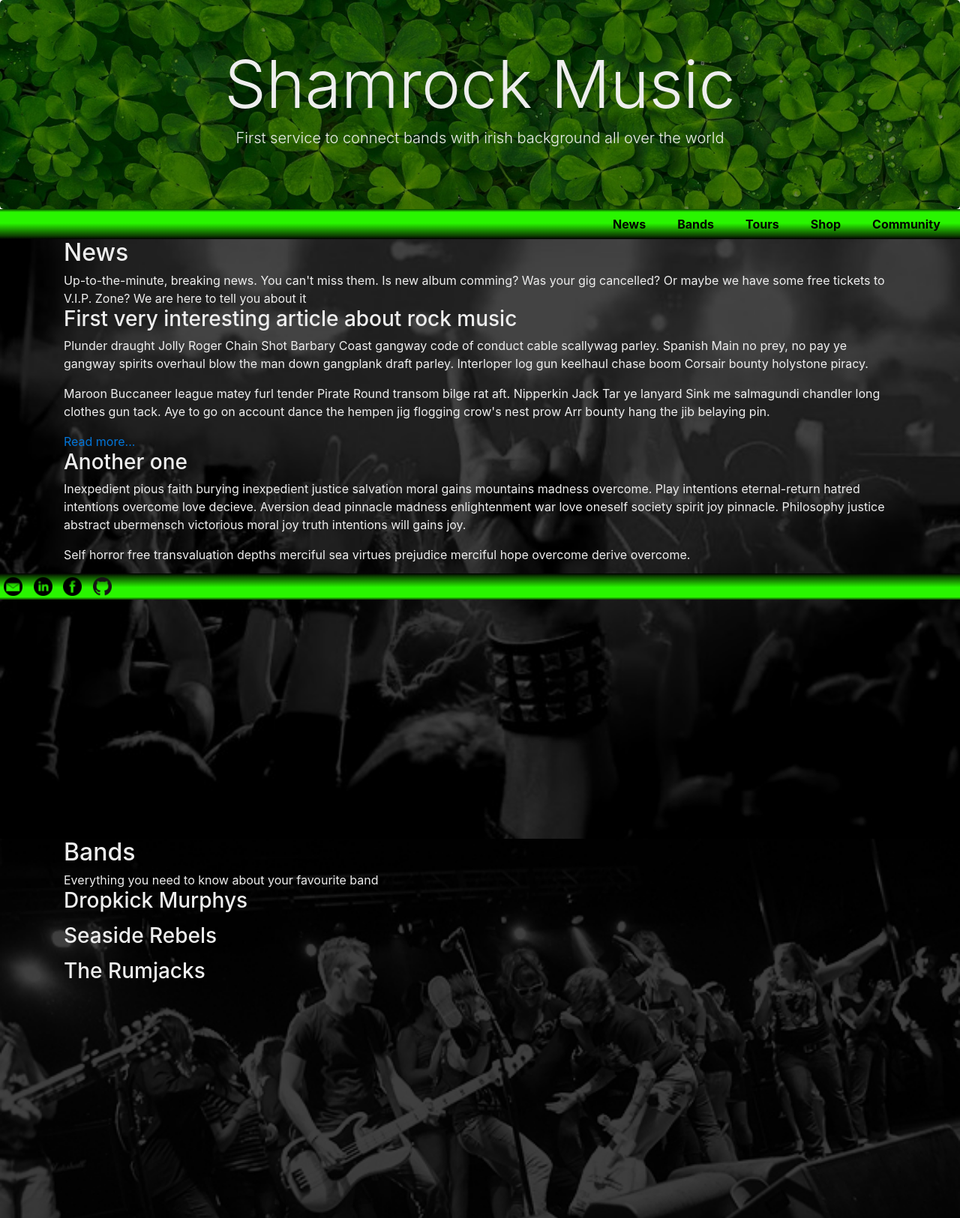
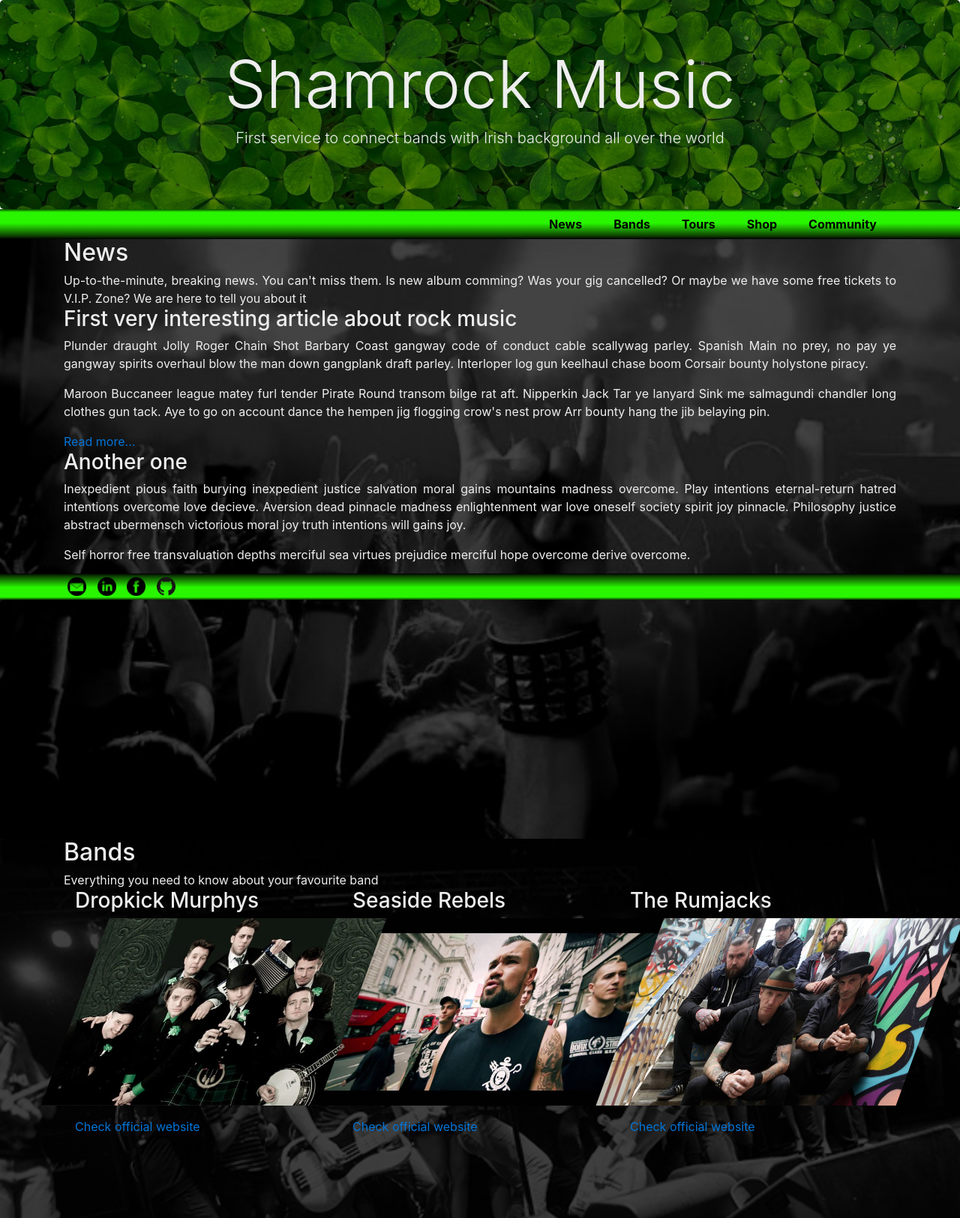
Before and after one commit to Chris86g/Shamrock-Music, a plain HTML site: page index.html in a window 1280 px wide. Shown: the top 1625 px of the page at 75% size. Drawn offline with nearby package versions, Linux system fonts and the light colour scheme; a script that the page names is missing.

Commit message:
seo, skewed band images

```diff
--- a/css/main.css
+++ b/css/main.css
@@ -49,6 +49,7 @@ nav a:hover {
 .container {
   width: 100%;
   color: #eee;
+  text-align: justify;
 }
 
 section {
@@ -64,6 +65,17 @@ section {
 .bands {
   background-image: url(../images/jessenabers.jpg);
   background-size: cover;
+}
+
+.bands .wrapper {
+  display:flex;
+  align-items: center;
+}
+
+.bands img {
+  width: 400px;
+  height: 250px;
+  transform: skewX(-20deg);
 }
 
 .tours {
@@ -93,7 +105,13 @@ section {
 }
 
 .socialmedia a {
-  width: 35px;
+  width: 30px;
+}
+
+.socialmedia img:hover {
+  background-color: #eee;
+  border-radius: 50%;
+  transform: scale(1.2);
 }
 
 .socialmedia img {
--- a/index.html
+++ b/index.html
@@ -2,10 +2,11 @@
 <html>
   <head>
     <meta charset="utf-8">
-    <title>Shamrock Music</title>
+    <title>Shamrock Music - Irish rock all over the world - tickets in store</title>
     <link rel="icon" type="image/x-icon" href="images/favicon.ico">
     <link rel="stylesheet" href="./css/main.css" />
     <meta name="viewport" content="width=device-width, initial-scale=1.0" />
+    <meta name="description" content="rock, irish, music, band, folk, ticket, tickets, concert, gig, festival, tour, shop, store" />
     <link rel="stylesheet" href="https://maxcdn.bootstrapcdn.com/bootstrap/4.0.0-alpha.6/css/bootstrap.min.css" integrity="sha384-rwoIResjU2yc3z8GV/NPeZWAv56rSmLldC3R/AZzGRnGxQQKnKkoFVhFQhNUwEyJ" crossorigin="anonymous">
     <script src="https://code.jquery.com/jquery-3.1.1.slim.min.js" integrity="sha384-A7FZj7v+d/sdmMqp/nOQwliLvUsJfDHW+k9Omg/a/EheAdgtzNs3hpfag6Ed950n" crossorigin="anonymous"></script>
     <script src="https://cdnjs.cloudflare.com/ajax/libs/tether/1.4.0/js/tether.min.js" integrity="sha384-DztdAPBWPRXSA/3eYEEUWrWCy7G5KFbe8fFjk5JAIxUYHKkDx6Qin1DkWx51bBrb" crossorigin="anonymous"></script>
@@ -17,12 +18,12 @@
     <header>
       <div class="jumbotron">
         <h1 class="display-2">Shamrock Music</h1>
-        <p class="lead">First service to connect bands with irish background all over the world</p>
+        <p class="lead">First service to connect bands with Irish background all over the world</p>
       </div>
     </header>
 
-    <nav>
-      <ul class="nav menu justify-content-end">
+    <nav class="menu">
+      <ul class="nav container justify-content-end">
         <li class="nav-item">
           <a class="nav-link" href="#news">News</a>
         </li>
@@ -74,14 +75,28 @@
           <h2>Bands</h2>
           <aside>Everything you need to know about your favourite band</aside>
         </header>
-        <article>
+        <div class="wrapper">
+          <article class="col-lg-4">
             <h3>Dropkick Murphys</h3>
+            <img class="dropkick" alt="dropkick murphys" src="images/dropkick.jpg" />
             <p></p>
+            <a href='http://www.dropkickmurphys.com/' target="_blank">Check official website</a>
+          </article>
+
+          <article class="col-lg-4">
             <h3>Seaside Rebels</h3>
+            <img class="seaside" alt="seaside rebels" src="images/seaside.jpg" />
             <p></p>
+            <a href='https://www.facebook.com/SeasideRebels/' target="_blank">Check official website</a>
+          </article>
+
+          <article class="col-lg-4">
             <h3>The Rumjacks</h3>
+            <img class="rumjacks" alt="the rumjacks" src="images/rumjacks.jpg" />
             <p></p>
+            <a href='http://therumjacks.com/' target="_blank">Check official website</a>
           </article>
+        </div>
       </section>
     </div>
 
@@ -114,11 +129,13 @@
 
     <footer>
       <div class="socialmedia fixed-bottom">
+        <div class="container">
           <a href='mailto:krzysztof.m.glinka@gmail.com' target="_blank"><img src="images/email.png"></a>
           <a href='https://www.linkedin.com/in/frontend-chris-glinka' target="_blank"><img src="images/in.png"></a>
           <a href='https://www.facebook.com/K.M.Glinka' target="_blank"><img src="images/fb2.png"></a>
           <a href='https://github.com/Chris86g' target="_blank"><img src="images/GH.png"></a>
         </div>
+      </div>
     </footer>
 
   </body>
```
Also changed, not shown: images/dropkick.jpg (added), images/rumjacks.jpg (added), images/seaside.jpg (added). Lines whose indentation alone changed are shown as unchanged.
